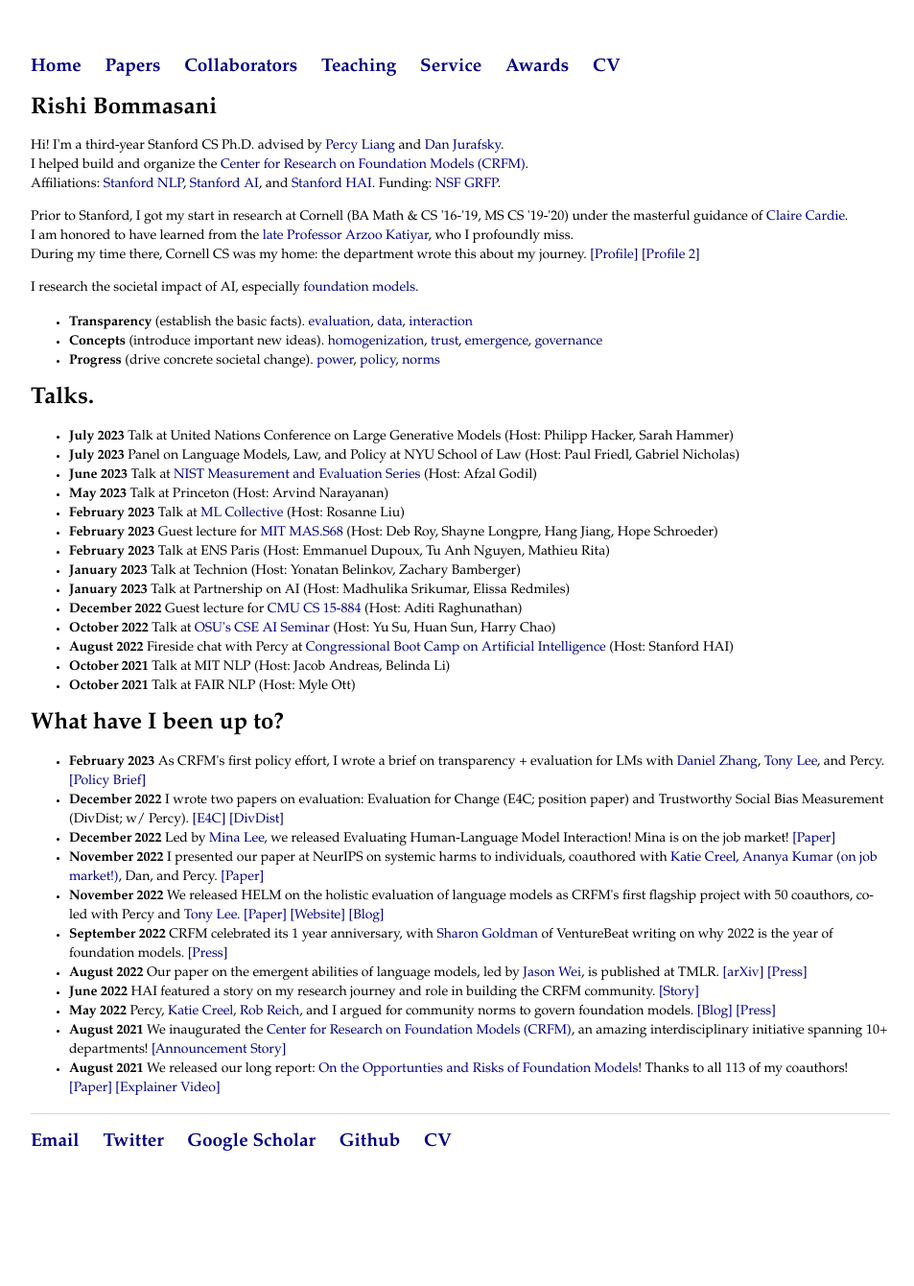
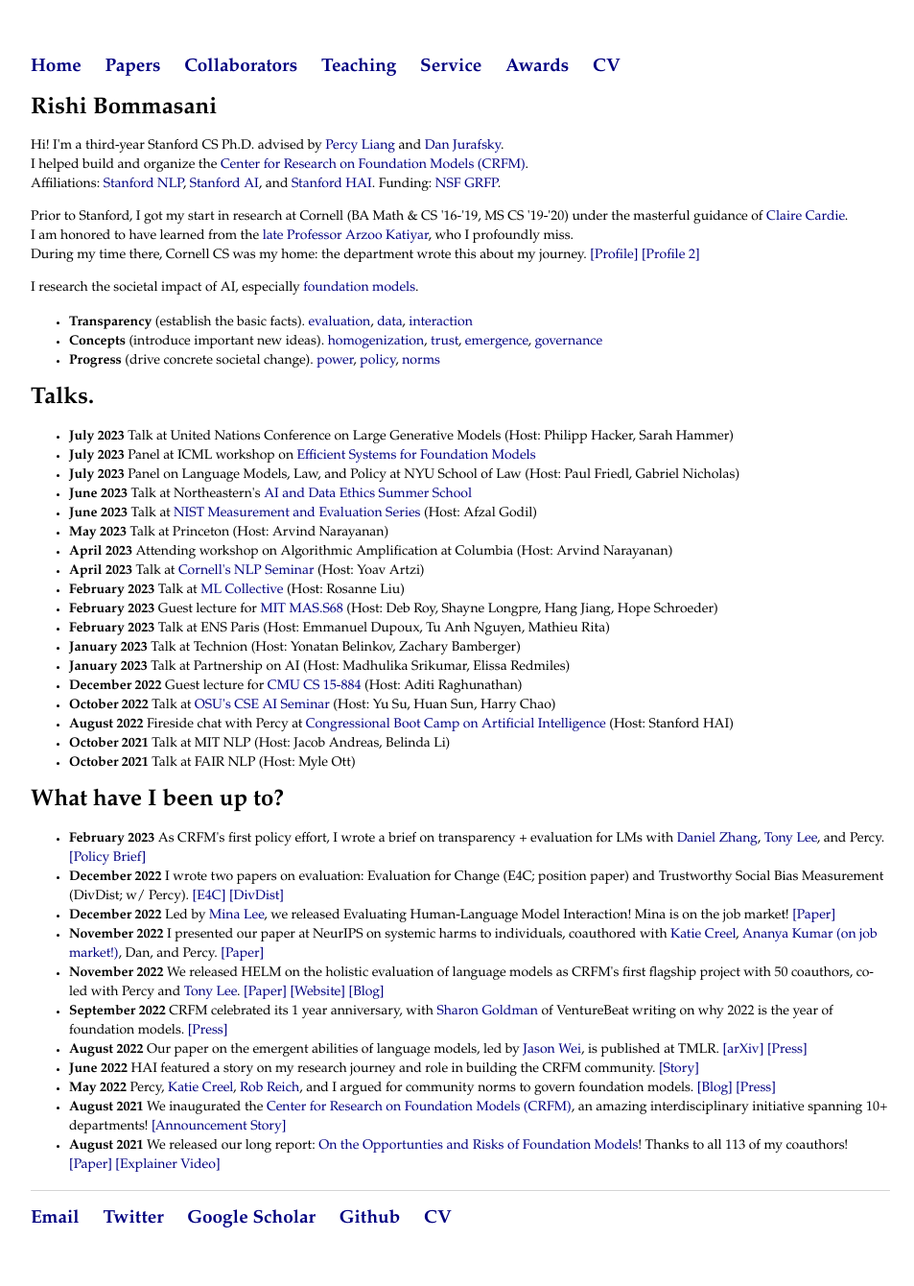
Before and after one commit to rishibommasani/rishibommasani.github.io, a Jekyll site: the page built from index.html, in a window 1280 px wide. Shown: the whole page at 96% size, without its empty margins (160-1113 px from the left). Built offline with Jekyll 4.4.1, drawn with Linux system fonts in a browser that asks for light colours; before the commit the page ends 1260 px from its top, so only the background shows below that.

Commit message:
Update index.html

```diff
--- a/index.html
+++ b/index.html
@@ -23,9 +23,13 @@ title: Rishi Bommasani
 <h1> Talks.</h1>
 <ul>
 <li><b>July 2023</b> Talk at United Nations Conference on Large Generative Models (Host: Philipp Hacker, Sarah Hammer) </li>
+<li><b>July 2023</b> Panel at ICML workshop on <a href="https://es-fomo.com/">Efficient Systems for Foundation Models</a> </li>
 <li><b>July 2023</b> Panel on Language Models, Law, and Policy at NYU School of Law (Host: Paul Friedl, Gabriel Nicholas) </li>
+<li><b>June 2023</b> Talk at Northeastern's <a href="https://cssh.northeastern.edu/ethics/summer-grad-training-program/">AI and Data Ethics Summer School</a> </li>
 <li><b>June 2023</b> Talk at <a href="https://www.nist.gov/programs-projects/ai-measurement-and-evaluation/ai-metrology-colloquia-series">NIST Measurement and Evaluation Series</a> (Host: Afzal Godil) </li>
 <li><b>May 2023</b> Talk at Princeton (Host: Arvind Narayanan) </li>
+<li><b>April 2023</b> Attending workshop on Algorithmic Amplification at Columbia (Host: Arvind Narayanan) </li>
+<li><b>April 2023</b> Talk at <a href="https://nlp.cornell.edu/">Cornell's NLP Seminar</a> (Host: Yoav Artzi) </li>
 <li><b>February 2023</b> Talk at <a href="https://mlcollective.org/dlct/">ML Collective</a> (Host: Rosanne Liu) </li>
 <li><b>February 2023</b> Guest lecture for <a href="https://ai4comm.media.mit.edu/">MIT MAS.S68</a> (Host: Deb Roy, Shayne Longpre, Hang Jiang, Hope Schroeder) </li>
 <li><b>February 2023</b> Talk at ENS Paris (Host: Emmanuel Dupoux, Tu Anh Nguyen, Mathieu Rita) </li>
```
